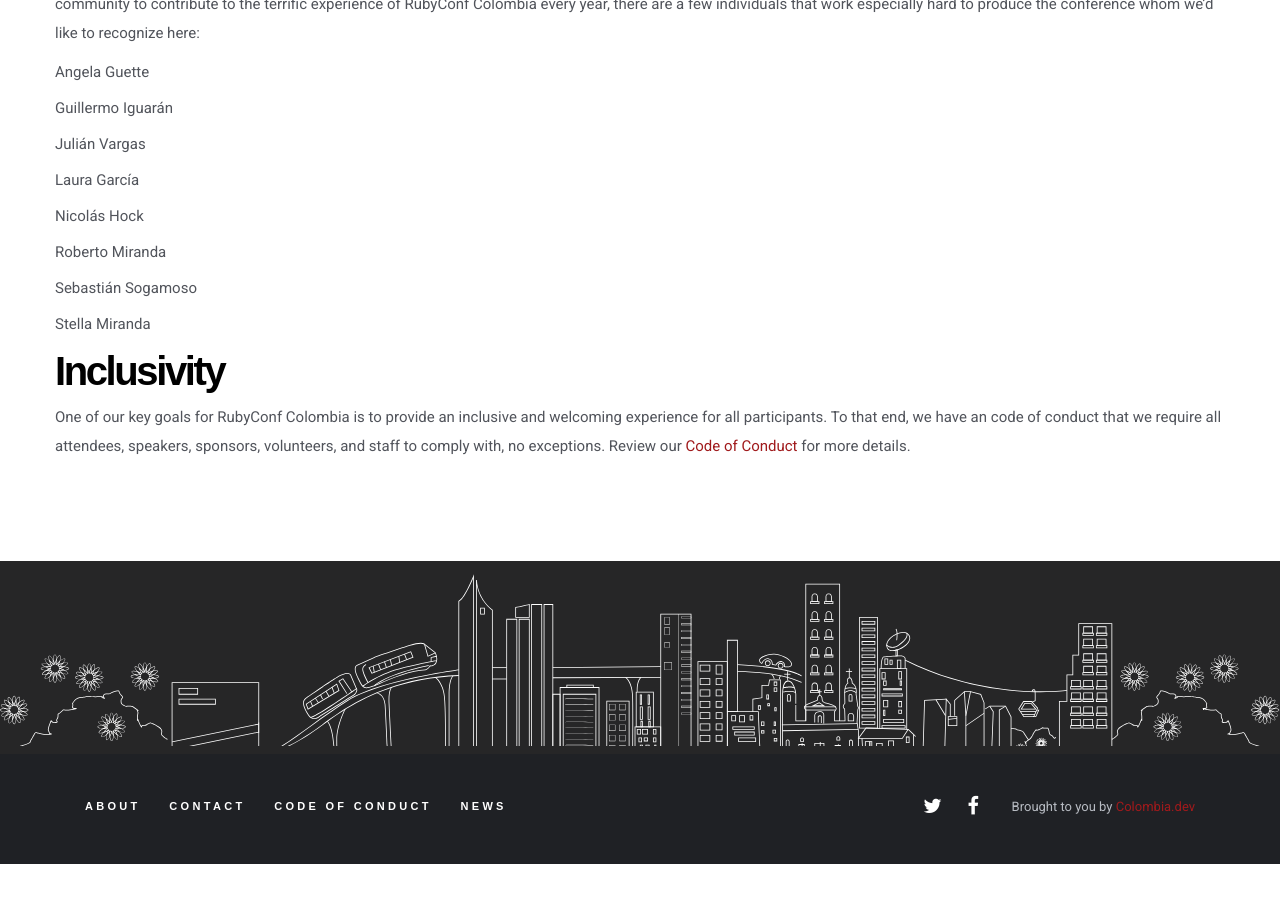
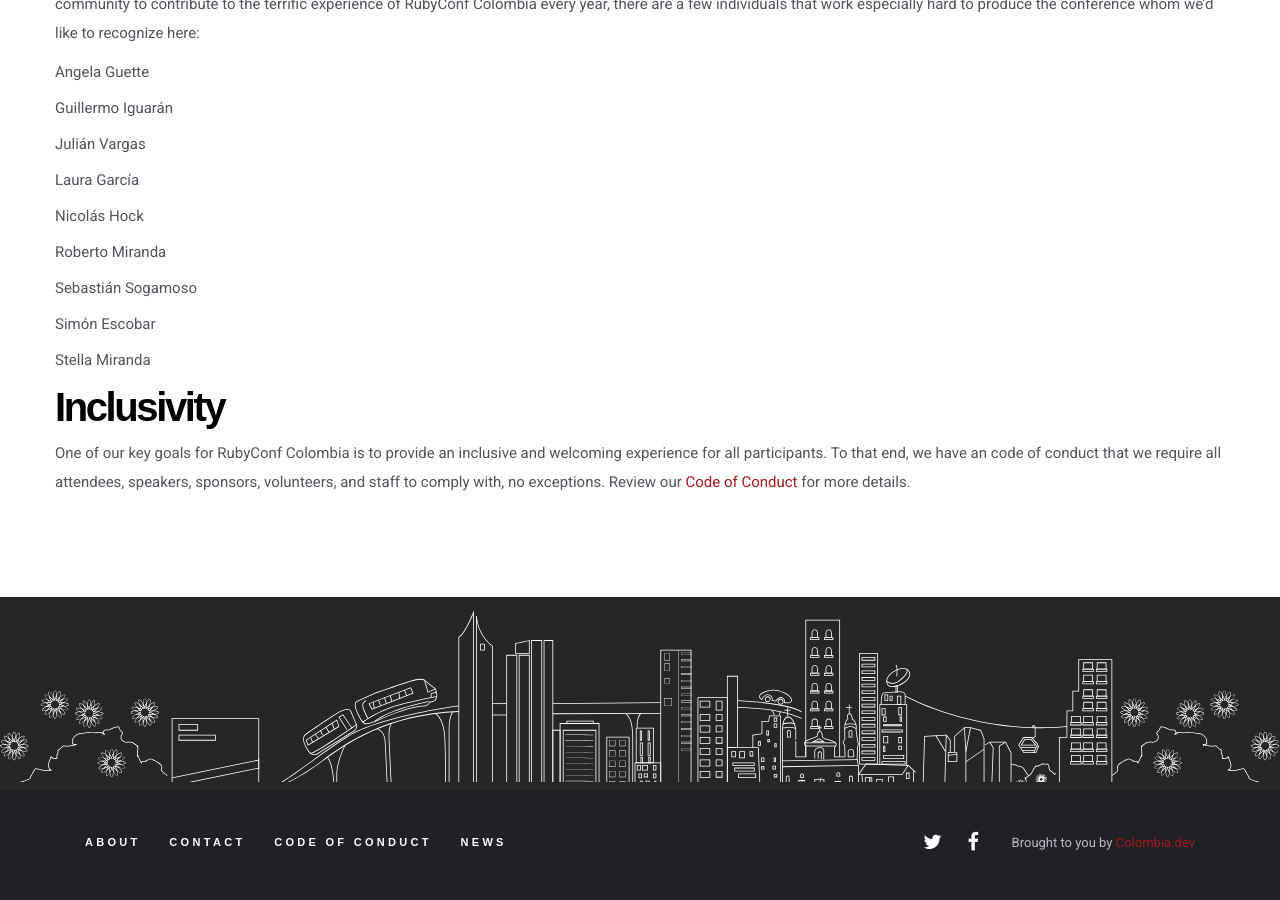
Before and after one commit to RubyConfCo/2016-rubyconfco.github.io, a Jekyll site: the page built from about.md, in a window 1280 px wide and 900 px high, scrolled down 584 px. Built offline with Jekyll 4.4.1, drawn with Linux system fonts in a browser that asks for light colours; some web fonts are replaced; a script that is not in the unit is left out; before the commit the page ends 1448 px from its top, so only the background shows below that.

Commit message:
Add Simon to ABOUT page

```diff
--- a/about.md
+++ b/about.md
@@ -29,6 +29,7 @@ produce the conference whom we’d like to recognize here:
 * Nicolás Hock
 * Roberto Miranda
 * Sebastián Sogamoso
+* Simón Escobar
 * Stella Miranda
 
 #### Inclusivity
```
